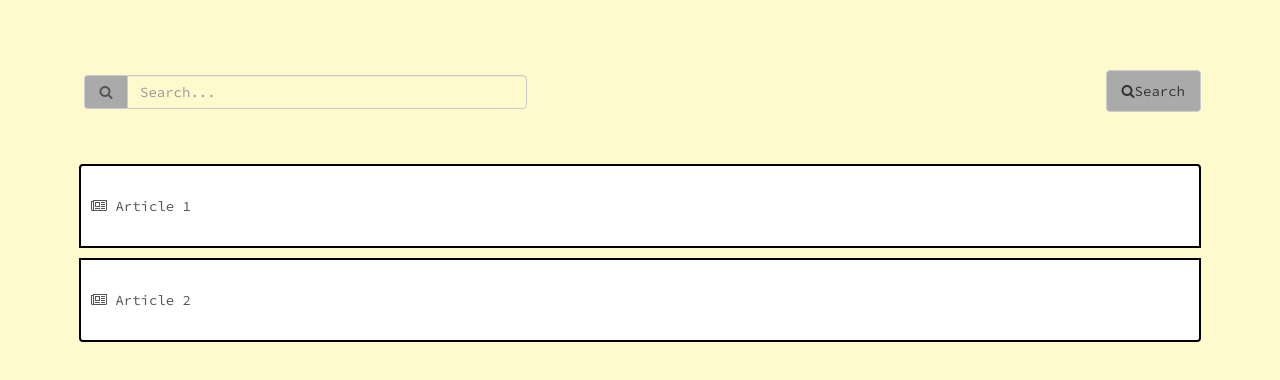
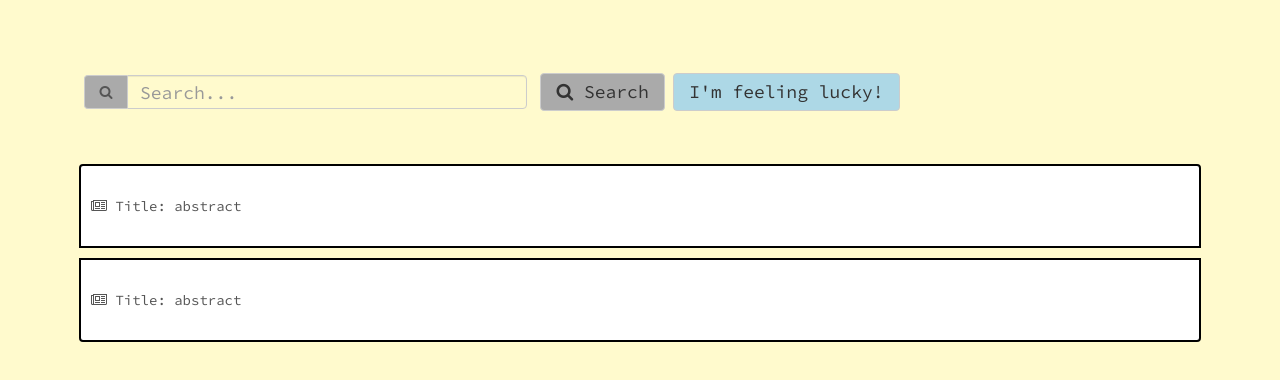
Before and after one commit to testinnplayin/wikipedia-viewer, a plain HTML site: page index.html in a window 1280 px wide. Shown: the part 210-590 px from the top of the page. Drawn offline with nearby package versions, Linux system fonts and the light colour scheme.

Commit message:
added random Wikipedia button

```diff
--- a/index.html
+++ b/index.html
@@ -33,12 +33,14 @@ Date: Sept, 2016 -->
             <input type="text" class="form-control" name="search" id="search-input" placeholder="Search..." />
           </div>
         </div>
-        <button class="btn btn-default" type="submit"><i class="fa fa-search" aria-hidden="true"></i>Search</button>
+        <button class="btn btn-default" type="submit"><i class="fa fa-search" aria-hidden="true"></i> Search</button>
+        <a class="btn btn-default" type="button" id="luck" href="https://en.wikipedia.org/wiki/Special:Random" target="_blank"
+        title="link to random Wikipedia article" aria-hidden="true">I'm feeling lucky!</a>
       </form>
 
       <div class="result-field list-group"> <!-- Where the articles will be listed -->
-        <a href="#" class="list-group-item" title="article 1" target="_blank"><i class="fa fa-newspaper-o"></i> Article 1</a>
-        <a href="#" class="list-group-item" title="article 2" target="_blank"><i class="fa fa-newspaper-o"></i> Article 2</a>
+        <a href="#" class="list-group-item" title="article 1" target="_blank"><i class="fa fa-newspaper-o"></i> Title: abstract</a>
+        <a href="#" class="list-group-item" title="article 2" target="_blank"><i class="fa fa-newspaper-o"></i> Title: abstract</a>
       </div>
 
     </div>
--- a/scripts/main.js
+++ b/scripts/main.js
@@ -0,0 +1,8 @@
+//This is the JavaScript file for the index.html page.
+//Author: R. Wood
+//Date: Sept, 2016
+
+$(document).ready(function() {
+
+
+});
--- a/styles/main.css
+++ b/styles/main.css
@@ -69,9 +69,13 @@ form {
   background-color: #aaa;
 }
 
+#search-input,
 .btn {
-  padding: 10px 15px;
-  float: right;
+  font-size: 18px;
+}
+
+.btn {
+  padding: 5px 15px;
 }
 
 .btn:hover {
@@ -90,6 +94,10 @@ form {
 
 .list-group-item:hover {
   border: 2px solid blue;
+}
+
+#luck {
+  background-color: lightblue;
 }
 
 
```
